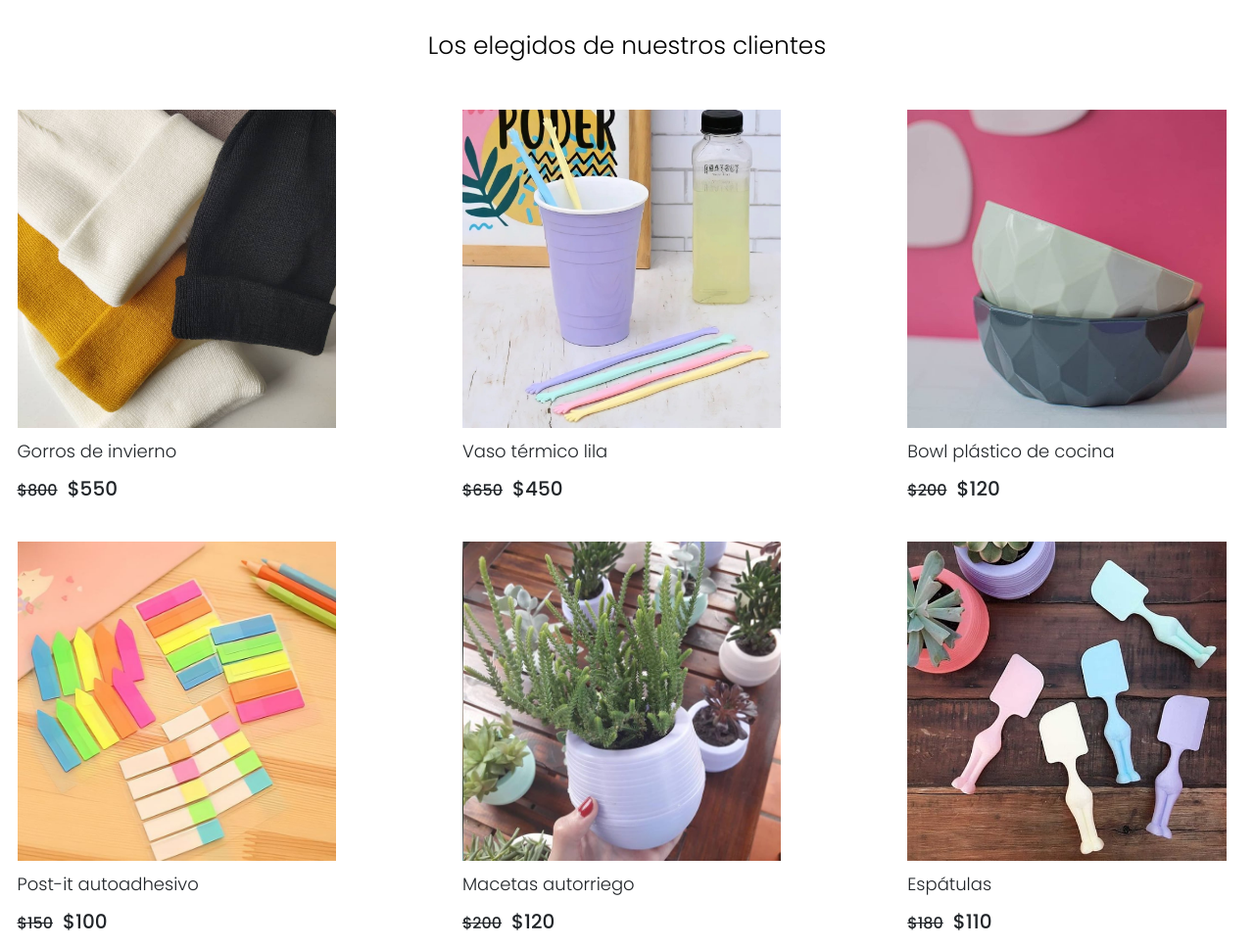
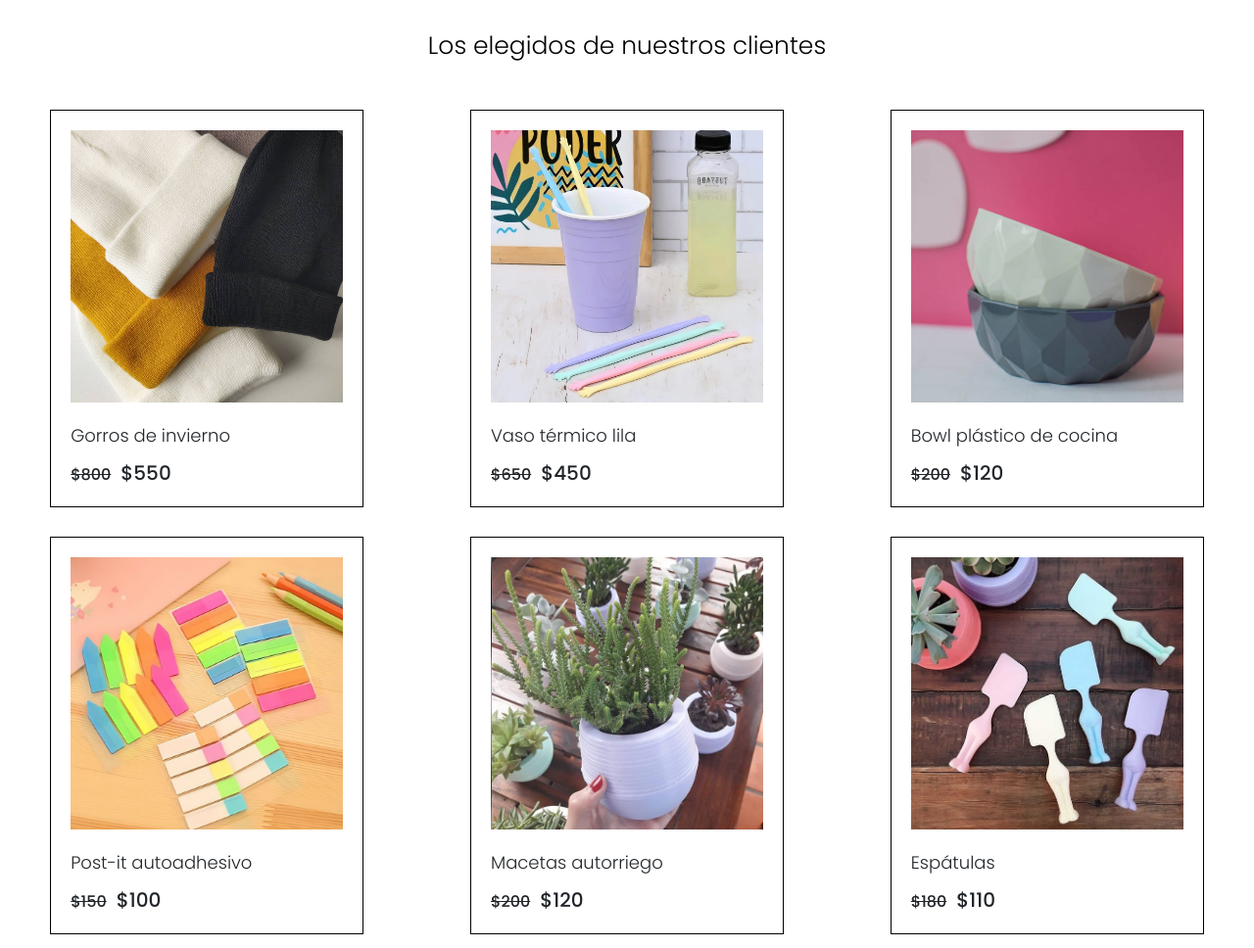
Before and after one commit to LocusNiger/Puppina_Accesorios, a website: page index.html in a window 1280 px wide. Shown: the part 1096-2064 px from the top of the page at 98% size. Drawn offline with nearby package versions, Linux system fonts and the light colour scheme.

Commit message:
Agregué bordes a las tarjetas SALE

```diff
--- a/SCSS/style.scss
+++ b/SCSS/style.scss
@@ -675,13 +675,19 @@
 
         .index__gridproductos{
             display: grid;
-            grid-template-columns:  27vw 27vw 27vw;
+            grid-template-columns:  25vw 25vw 25vw;
             grid-template-rows: auto auto;
             gap: 3rem 8.5vw;
-            place-items: center;
+            justify-content: center;
+
+            .index__prod{
+                border: solid 1px black;
+                padding: 1rem;
+            }
+
             img{
                 width: 100%;
-                padding: 0 1rem;
+                padding: 1rem;
             }
 
             .texto{
@@ -700,6 +706,8 @@
     }
 
     .index__newsletter{
+        margin: 7rem 0 5rem 0;
+
         h3{
             font-size: 4rem;
             margin: 5rem 0 3rem 0;
--- a/index.html
+++ b/index.html
@@ -108,7 +108,7 @@
         <h3 class="centrar subtitulo--index">Los elegidos de nuestros clientes</h3>
 
         <div class="index__gridproductos">          <!-- contenedor del grid de productos -->
-            <div>
+            <div class="index__prod">
                 <img src="./img/gorros.jpg" alt="Gorros de invierno">
                 <p class="texto">Gorros de invierno</p>
                 <p class="precio_oferta">$800</p><span class="precio">$550</span>
```
Also changed, not shown: css/style.css.
